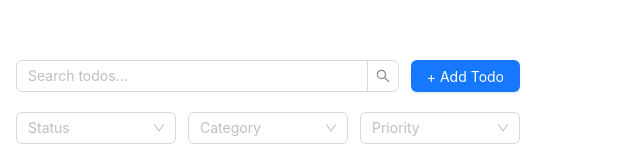
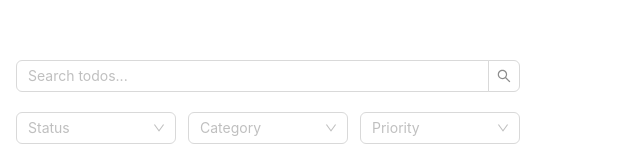
Before and after one commit to ridwanam9/industrix_frontend, a React app: page / in a window 1280 px wide. Shown: the part 119-279 px from the top of the page, without its empty margins (0-640 px from the left). Built offline with nearby package versions, Linux system fonts and the light colour scheme; no server answers; the HTML template or start-up script is replaced by a standard one.

Commit message:
feat: delete duplicate button

```diff
--- a/src/pages/Home.tsx
+++ b/src/pages/Home.tsx
@@ -43,13 +43,6 @@ export default function Home() {
           }}
         />
 
-        <Button
-          type="primary"
-          onClick={openForm}
-          style={{ flexShrink: 0 }}
-        >
-          + Add Todo
-        </Button>
       </div>
 
       {/* Filters */}
```
